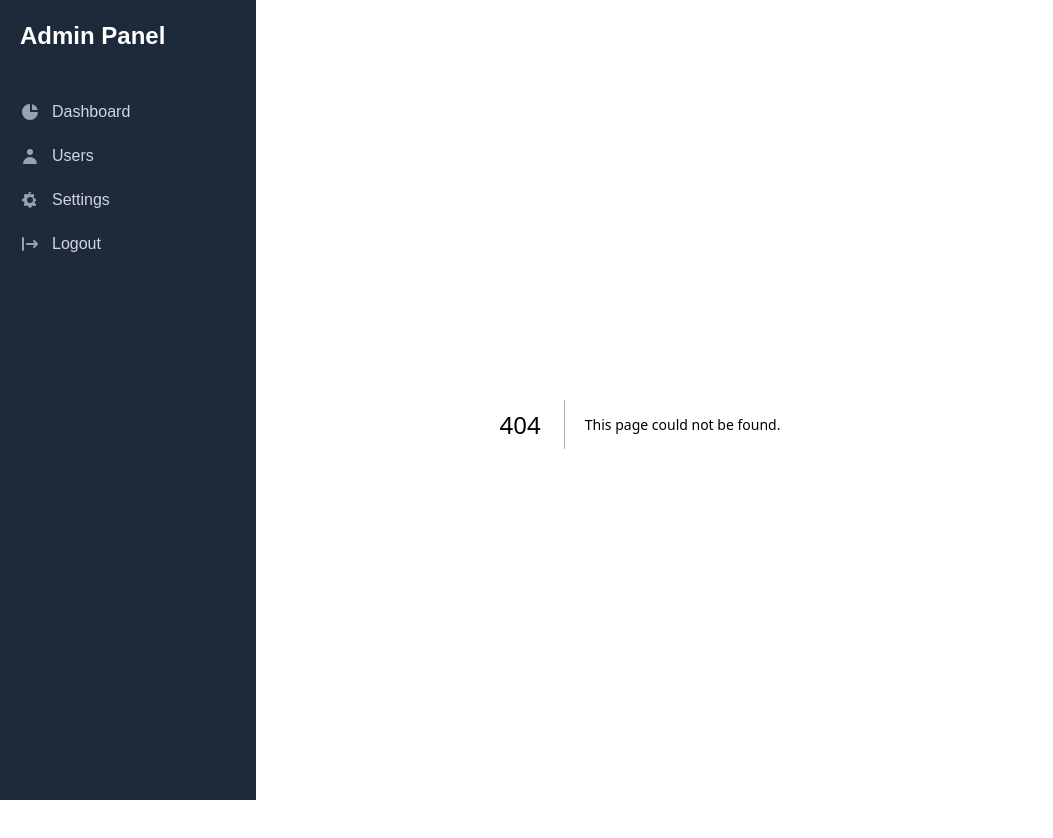
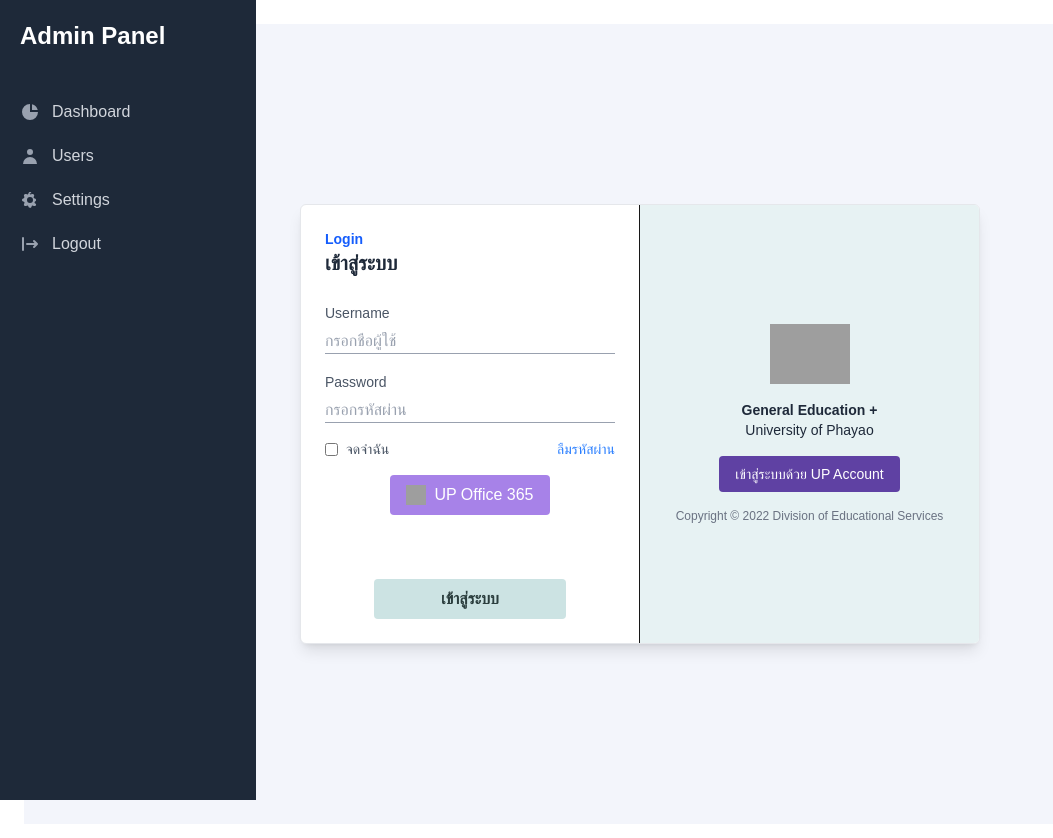
Before and after one commit to Arrakkhammungkun/Borrow-ICTUP-Project, a Next.js app: page /Login in a window 1280 px wide. Before the commit this address had no page. Shown: the top 838 px of the page, without its empty margins (0-1053 px from the left). Built offline with nearby package versions, Linux system fonts and the light colour scheme; grey boxes are pictures that could not be loaded.

Commit message:
Create Login page
Create Login page

```diff
--- /dev/null
+++ b/src/app/Login/page.tsx
@@ -0,0 +1,97 @@
+"use client";
+
+import React, { useState } from "react";
+
+export default function Home() {
+  const [username, setUsername] = useState("");
+  const [password, setPassword] = useState("");
+
+  const inputTextColor = (value: string) =>
+    value ? "text-[#2b3e3e]" : "text-gray-400";
+
+  return (
+    <div className="min-h-screen bg-[#f3f5fb] flex items-center justify-center">
+      <div className="flex w-[680px] h-[440px] bg-white shadow-lg rounded-md overflow-hidden border border-gray-200">
+        {/* Left Section */}
+        <div className="w-1/2 p-6 flex flex-col justify-between border-r">
+          <div>
+            <h2 className="text-blue-600 font-semibold text-sm">Login</h2>
+            <h1 className="text-xl font-bold text-gray-800 mb-6">เข้าสู่ระบบ</h1>
+            <div className="space-y-4">
+              {/* Username */}
+              <div>
+                <label className="text-sm text-gray-600">Username</label>
+                <input
+                  type="text"
+                  placeholder="กรอกชื่อผู้ใช้"
+                  value={username}
+                  onChange={(e) => setUsername(e.target.value)}
+                  className={`w-full mt-1 border-b border-gray-400 focus:outline-none focus:border-blue-500 placeholder-gray-400 transition-all duration-200 ${inputTextColor(username)}`}
+                />
+              </div>
+
+              {/* Password */}
+              <div>
+                <label className="text-sm text-gray-600">Password</label>
+                <input
+                  type="password"
+                  placeholder="กรอกรหัสผ่าน"
+                  value={password}
+                  onChange={(e) => setPassword(e.target.value)}
+                  className={`w-full mt-1 border-b border-gray-400 focus:outline-none focus:border-blue-500 placeholder-gray-400 transition-all duration-200 ${inputTextColor(password)}`}
+                />
+              </div>
+
+              {/* Remember & Forgot */}
+              <div className="flex items-center text-sm text-gray-600">
+                <input type="checkbox" className="mr-2" />
+                จดจำฉัน
+                <a href="#" className="ml-auto text-blue-500 hover:underline">
+                  ลืมรหัสผ่าน
+                </a>
+              </div>
+
+              {/* ปุ่ม Office 365 + Logo */}
+              <div className="flex justify-center">
+                <button className="flex items-center justify-center bg-[#a782e8] text-white font-medium px-4 py-2 rounded space-x-2">
+                  <img
+                    src="https://upload.wikimedia.org/wikipedia/commons/thumb/a/a9/Logo_of_University_of_Phayao.svg/576px-Logo_of_University_of_Phayao.svg.png"
+                    alt="UP Logo"
+                    className="w-5 h-5"
+                  />
+                  <span>UP Office 365</span>
+                </button>
+              </div>
+            </div>
+          </div>
+
+          {/* ปุ่มเข้าสู่ระบบ */}
+          <div className="flex justify-center">
+            <button className="w-48 bg-[#cce3e3] text-[#2b3e3e] font-semibold py-2 rounded mt-4">
+              เข้าสู่ระบบ
+            </button>
+          </div>
+        </div>
+
+        {/* Right Section */}
+        <div className="w-1/2 flex flex-col justify-center items-center p-6 bg-[#e7f2f3]">
+          <img
+            src="https://upload.wikimedia.org/wikipedia/commons/thumb/a/a9/Logo_of_University_of_Phayao.svg/576px-Logo_of_University_of_Phayao.svg.png"
+            className="w-20 mb-4"
+          />
+          <h2 className="text-center text-sm text-gray-800 mb-2">
+            <strong>General Education +</strong>
+            <br />
+            University of Phayao
+          </h2>
+          <button className="bg-[#5f41a3] text-white px-4 py-2 rounded text-sm mt-2">
+            เข้าสู่ระบบด้วย UP Account
+          </button>
+          <p className="text-xs text-gray-500 mt-4 text-center">
+            Copyright © 2022 Division of Educational Services
+          </p>
+        </div>
+      </div>
+    </div>
+  );
+}
```
